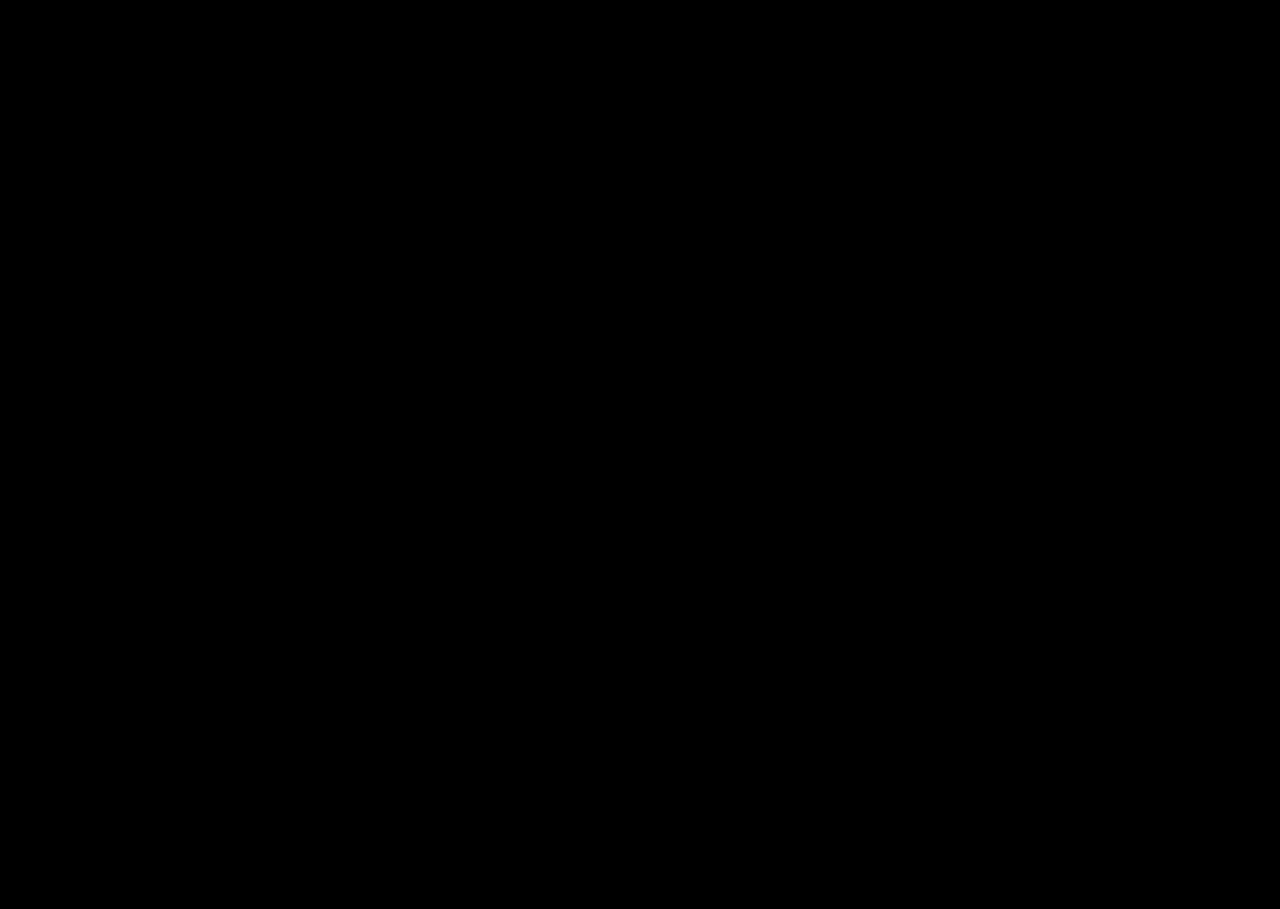
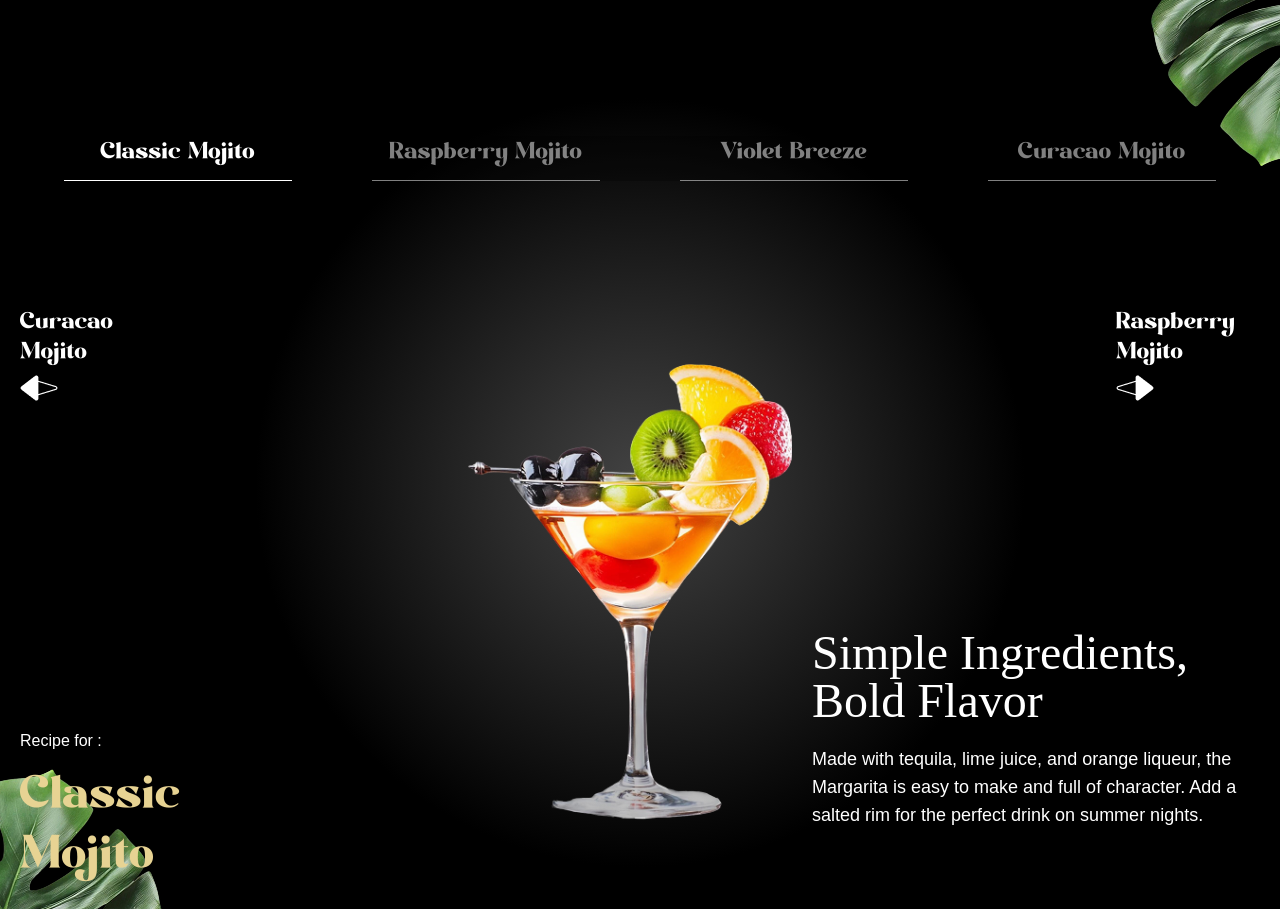
Before and after one commit to Demetreius/gsap-cocktails, a React (Vite) app: page / in a window 1280 px wide. Shown: the part 4480-5389 px from the top of the page. Before the commit the page ends 4376 px from the top, so only its background shows below. Built offline with nearby package versions, Linux system fonts and the light colour scheme; a web font is replaced by a local one.

Commit message:
feat( menu ) : menu section implemented

```diff
--- a/src/App.jsx
+++ b/src/App.jsx
@@ -5,6 +5,7 @@
 import { ScrollTrigger, SplitText } from 'gsap/all'
 import gsap from 'gsap'
 import Cocktails from './components/Cocktails';
+import Menu from './components/Menu'
 
 
 gsap.registerPlugin(ScrollTrigger, SplitText);
@@ -18,6 +19,7 @@
             <Cocktails />
             <About />
             <Art />
+            <Menu />
         </main>
     )
 }
--- /dev/null
+++ b/src/components/Menu.jsx
@@ -0,0 +1,107 @@
+"use client"
+import gsap from 'gsap'
+import { useGSAP } from '@gsap/react'
+import React, { useState, useRef } from 'react'
+import { sliderLists } from '../../constants'
+
+
+const Menu = () => {
+    const contentRef = useRef()
+
+    const [currentIndex, setCurrentIndex] = useState(0);
+
+
+    useGSAP(() => {
+
+        gsap.fromTo('#title', { opacity: 0 }, { opacity: 1, duration: 1 });
+        gsap.fromTo(".cocktail img", { opacity: 0, xPercent: -100 }, {
+           xPercent: 0, opacity: 1, duration: 1, ease: 'power1.inOut'
+        })
+        gsap.fromTo('#details h2', { yPercent: 100, opacity: 0 }, {
+            yPercent: 0, opacity: 100, ease: "power1.inOut"
+        })
+        gsap.fromTo('#details p', { yPercent: 100, opacity: 0 }, {
+            yPercent: 0, opacity: 100, ease: "power1.inOut"
+        })
+
+    }, [currentIndex]);
+
+
+    const totalCocktails = sliderLists.length;
+
+    const goToSlide = (index) => {
+        const newIndex = (totalCocktails + index) % totalCocktails;
+        setCurrentIndex(newIndex)
+    }
+
+    const getCocktailAt = (indexOffset) => {
+        return sliderLists[(currentIndex + indexOffset + totalCocktails) % totalCocktails]
+    }
+
+    const currentCocktail = getCocktailAt(0);
+    const prevCocktail = getCocktailAt(-1);
+    const nextCocktail = getCocktailAt(1);
+
+  return (
+    <section id='menu' aria-labelledby='menu-heading'>
+        <img src="/images/slider-left-leaf.png" alt="left leaf" id='m-left-leaf'/>
+        <img src="/images/slider-right-leaf.png" alt="right leaf" id='m-right-leaf'/>
+
+        <h2 id='menu-heading' className='sr-only'>
+            Cocktail menu
+        </h2>
+        <nav className="cocktail-tabs" aria-label='cocktail navigation'>
+            {
+                sliderLists.map((cocktail, index) => {
+                    const isActive = index === currentIndex;
+
+                    return (
+                        <button
+                            key={cocktail.id}
+                            className={`${isActive ? 'text-white border-white': 'text-white/50 border-white/50'}`}
+                            onClick={() => goToSlide(index)}
+                        >
+                            {cocktail.name }
+                        </button>
+                    )
+                })
+
+
+            }
+        </nav>
+        <div className="content">
+            <div className="arrows">
+                <button
+                    className="text-left"
+                    onClick={() => goToSlide(currentIndex - 1)}
+                >
+                    <span> {prevCocktail.name} </span>
+                    <img src="/images/right-arrow.png" alt="right-arrow" aria-hidden="true" />
+                </button>
+                <button
+                    className="text-left"
+                    onClick={() => goToSlide(currentIndex + 1)}
+                >
+                    <span> {nextCocktail.name} </span>
+                    <img src="/images/left-arrow.png" alt="left-arrow" aria-hidden="true" />
+                </button>
+            </div>
+            <div className="cocktail">
+                <img src={currentCocktail.image} alt="visible cocktail" className='object-contain' />
+            </div>
+            <div className="recipe">
+                <div ref={contentRef} className='info'>
+                    <p>Recipe for : </p>
+                    <p id="title">{currentCocktail.name} </p>
+                </div>
+                <div className="details" id='details'>
+                    <h2>{currentCocktail.title} </h2>
+                    <p>{currentCocktail.description} </p>
+                </div>
+            </div>
+        </div>
+    </section>
+  )
+}
+
+export default Menu
```
